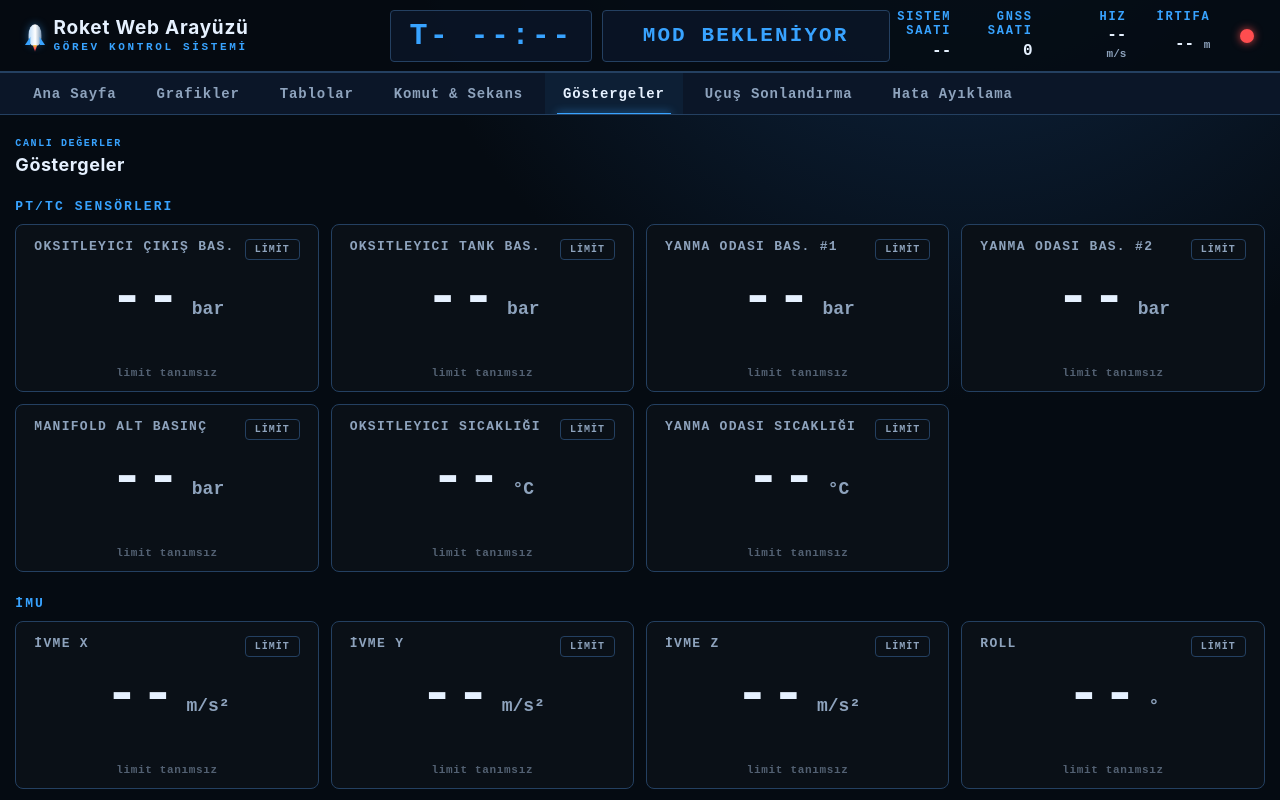
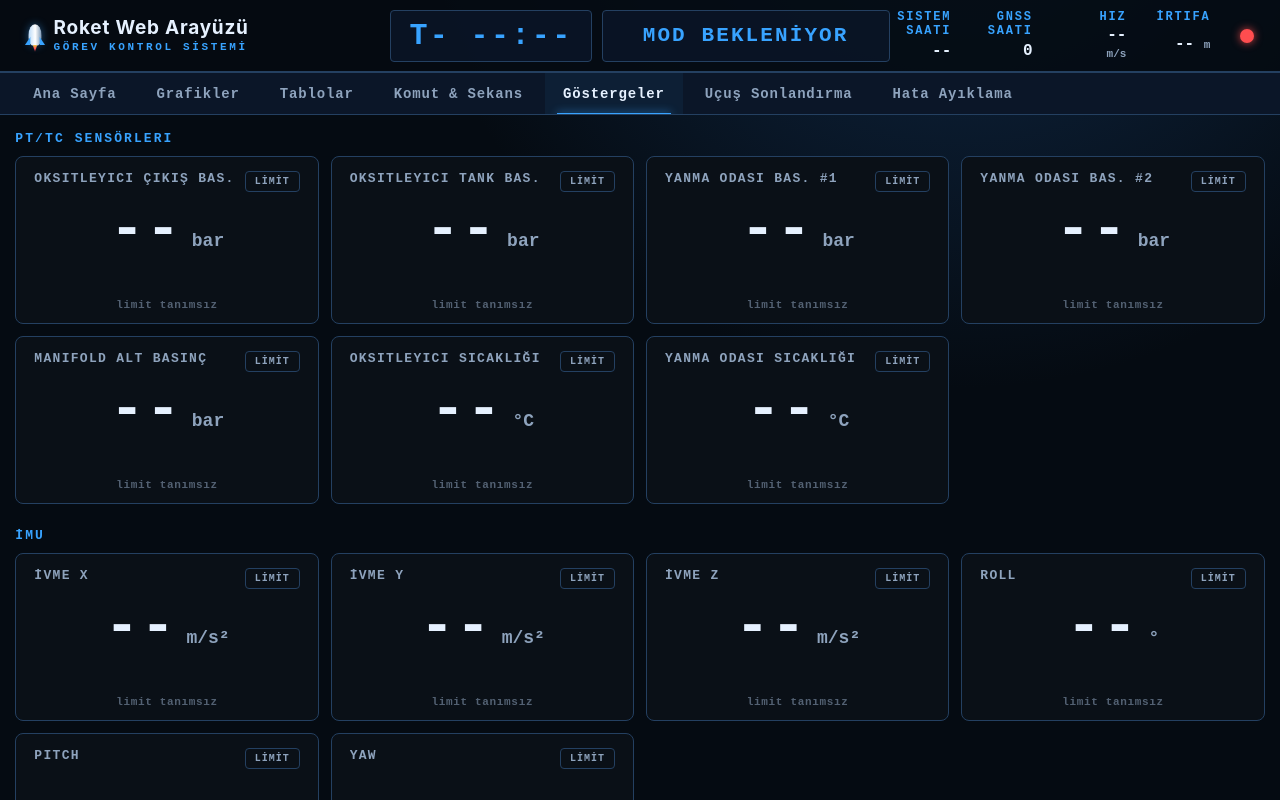
Before and after one commit to ynsaydin98/web_rocket_ui, a React (Vite) app: page /gostergeler in a window 1280 px wide. Shown: the top 800 px of the page. Built offline with nearby package versions, Linux system fonts and the light colour scheme; no server answers.

Commit message:
unutulan tsx

```diff
--- a/src/pages/GostergelerPage.tsx
+++ b/src/pages/GostergelerPage.tsx
@@ -12,13 +12,6 @@ export function GostergelerPage() {
 
   return (
     <div className="page-stack">
-      <header className="page-heading">
-        <div>
-          <p className="eyebrow">Canlı Değerler</p>
-          <h2>Göstergeler</h2>
-        </div>
-      </header>
-
       {GOSTERGE_GRUPLARI.map((grup) => (
         <section key={grup} className="gosterge-grup">
           <h3 className="gosterge-grup__baslik">{grup}</h3>
```
